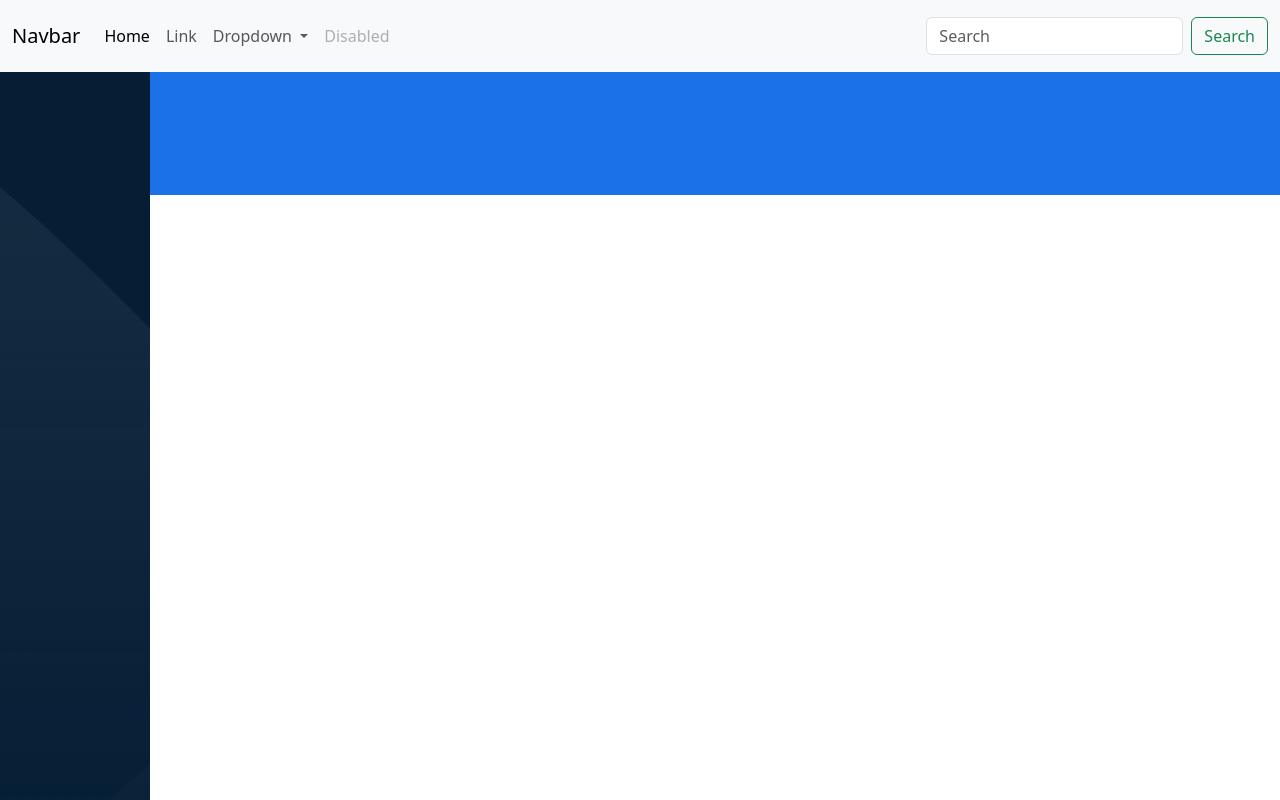
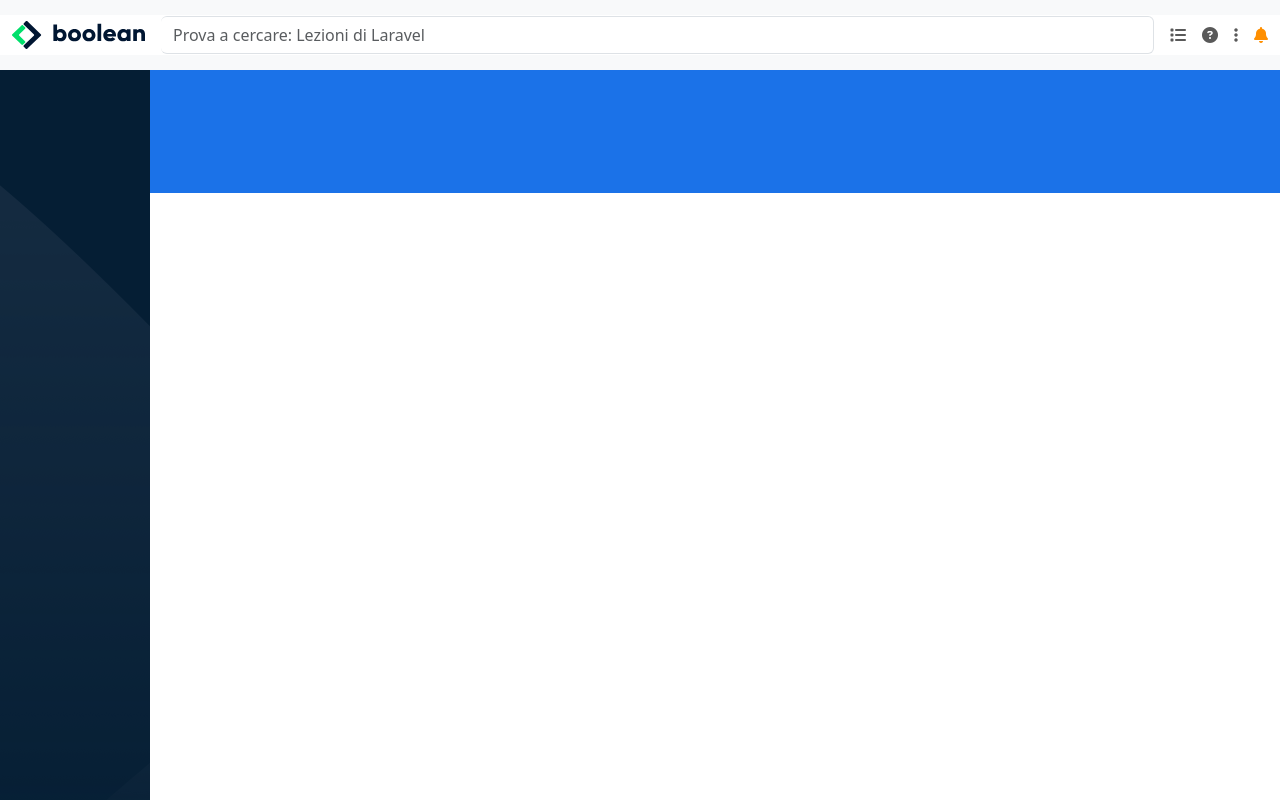
Before and after one commit to FedeViga/html-css-bootstrap-dashboard, a plain HTML site: page index.html in a window 1280 px wide. Drawn offline with nearby package versions, Linux system fonts and the light colour scheme.

Commit message:
completata navbar responsive

```diff
--- a/css/style.css
+++ b/css/style.css
@@ -13,8 +13,25 @@
     MAIN CONTAINER
 ***********************************/
 #my_main-container {
-    height: calc(100vh - 72px);
+    height: calc(100vh - 70px);
 }
+/* navbar */
+nav {
+    height: 70px;
+}
+
+.logo-small {
+    height: 38px;
+}
+
+.my_nav-link-dropdown::after {
+    display: none;
+}
+
+.fa-bell {
+    color: #FF8F00;
+}
+/* fine navbar */
 
 /* aside */
 aside {
--- a/index.html
+++ b/index.html
@@ -1,11 +1,18 @@
 <!DOCTYPE html>
 <html lang="it">
+
 <head>
     <meta charset="UTF-8">
     <meta name="viewport" content="width=device-width, initial-scale=1.0">
 
     <!-- bootstrap -->
-    <link href="https://cdn.jsdelivr.net/npm/bootstrap@5.3.2/dist/css/bootstrap.min.css" rel="stylesheet" integrity="sha384-T3c6CoIi6uLrA9TneNEoa7RxnatzjcDSCmG1MXxSR1GAsXEV/Dwwykc2MPK8M2HN" crossorigin="anonymous">
+    <link href="https://cdn.jsdelivr.net/npm/bootstrap@5.3.2/dist/css/bootstrap.min.css" rel="stylesheet"
+        integrity="sha384-T3c6CoIi6uLrA9TneNEoa7RxnatzjcDSCmG1MXxSR1GAsXEV/Dwwykc2MPK8M2HN" crossorigin="anonymous">
+
+    <!-- font awesome -->
+    <link rel="stylesheet" href="https://cdnjs.cloudflare.com/ajax/libs/font-awesome/6.5.1/css/all.min.css"
+        integrity="sha512-DTOQO9RWCH3ppGqcWaEA1BIZOC6xxalwEsw9c2QQeAIftl+Vegovlnee1c9QX4TctnWMn13TZye+giMm8e2LwA=="
+        crossorigin="anonymous" referrerpolicy="no-referrer" />
 
     <!-- style.css -->
     <link rel="stylesheet" href="./css/style.css">
@@ -17,38 +24,42 @@
 
     <!-- navbar width 100vw-->
     <nav class="navbar navbar-expand-lg bg-body-tertiary py-3">
-        <div class="container-fluid">
-          <a class="navbar-brand" href="#">Navbar</a>
-          <button class="navbar-toggler" type="button" data-bs-toggle="collapse" data-bs-target="#navbarSupportedContent" aria-controls="navbarSupportedContent" aria-expanded="false" aria-label="Toggle navigation">
-            <span class="navbar-toggler-icon"></span>
-          </button>
+        <div class="container-fluid flex-nowrap bg-white">
+            <!-- logo mobile e desktop -->
+            <img class="logo-small img-fluid d-lg-none" src="./img/mobile-logo.png" alt="logo mobile">
+            <img class="img-fluid d-none d-lg-block pe-2" src="./img/logo.svg" alt="logo">
+            <!-- barra search -->
+            <form class="d-flex w-100" role="search">
+                <input class="form-control mx-2 border-start-0" type="search"
+                    placeholder="Prova a cercare: Lezioni di Laravel" aria-label="Search">
+            </form>
+            <!-- lista link collassabili -->
             <div class="collapse navbar-collapse" id="navbarSupportedContent">
                 <ul class="navbar-nav me-auto mb-2 mb-lg-0">
+
                     <li class="nav-item">
-                <a class="nav-link active" aria-current="page" href="#">Home</a>
+                        <a class="nav-link" href="#"><i class="fa-solid fa-list"></i></a>
                     </li>
                     <li class="nav-item">
-                <a class="nav-link" href="#">Link</a>
-              </li>
-              <li class="nav-item dropdown">
-                <a class="nav-link dropdown-toggle" href="#" role="button" data-bs-toggle="dropdown" aria-expanded="false">
-                  Dropdown
-                </a>
-                <ul class="dropdown-menu">
-                  <li><a class="dropdown-item" href="#">Action</a></li>
-                  <li><a class="dropdown-item" href="#">Another action</a></li>
-                  <li><hr class="dropdown-divider"></li>
-                  <li><a class="dropdown-item" href="#">Something else here</a></li>
-                </ul>
+                        <a class="nav-link" href="#"><i class="fa-solid fa-circle-question"></i></a>
                     </li>
                     <li class="nav-item">
-                <a class="nav-link disabled" aria-disabled="true">Disabled</a>
+                        <a class="nav-link" href="#"><i class="fa-solid fa-ellipsis-vertical"></i></a>
                     </li>
+
                 </ul>
-            <form class="d-flex" role="search">
-              <input class="form-control me-2" type="search" placeholder="Search" aria-label="Search">
-              <button class="btn btn-outline-success" type="submit">Search</button>
-            </form>
+            </div>
+            <!-- link con dropdown -->
+            <div class="nav-item dropdown ps-2">
+                <a class="nav-link dropdown-toggle my_nav-link-dropdown" href="#" role="button"
+                    data-bs-toggle="dropdown" aria-expanded="false">
+                    <i class="fa-solid fa-bell"></i>
+                </a>
+                <ul class="dropdown-menu dropdown-menu-end">
+                    <li><a class="dropdown-item" href="#">Profilo</a></li>
+                    <li><a class="dropdown-item" href="#">Fatturazione</a></li>
+                    <li><a class="dropdown-item" href="#">Logout</a></li>
+                </ul>
             </div>
         </div>
     </nav>
@@ -80,7 +91,9 @@
 
 
     <!-- bootstrap -->
-    <script src="https://cdn.jsdelivr.net/npm/bootstrap@5.3.2/dist/js/bootstrap.bundle.min.js" integrity="sha384-C6RzsynM9kWDrMNeT87bh95OGNyZPhcTNXj1NW7RuBCsyN/o0jlpcV8Qyq46cDfL" crossorigin="anonymous"></script>
+    <script src="https://cdn.jsdelivr.net/npm/bootstrap@5.3.2/dist/js/bootstrap.bundle.min.js"
+        integrity="sha384-C6RzsynM9kWDrMNeT87bh95OGNyZPhcTNXj1NW7RuBCsyN/o0jlpcV8Qyq46cDfL"
+        crossorigin="anonymous"></script>
 </body>
 
 </html>
```
Lines whose indentation alone changed are shown as unchanged.
